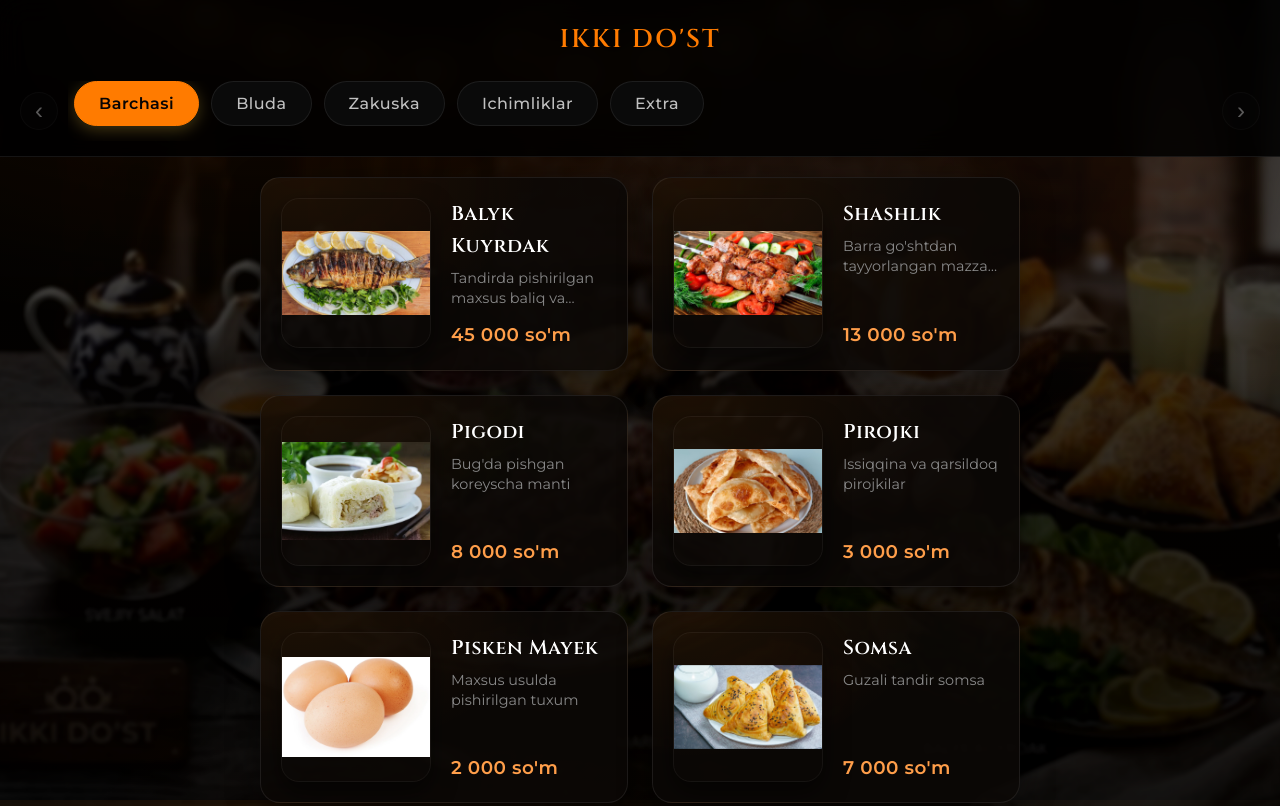
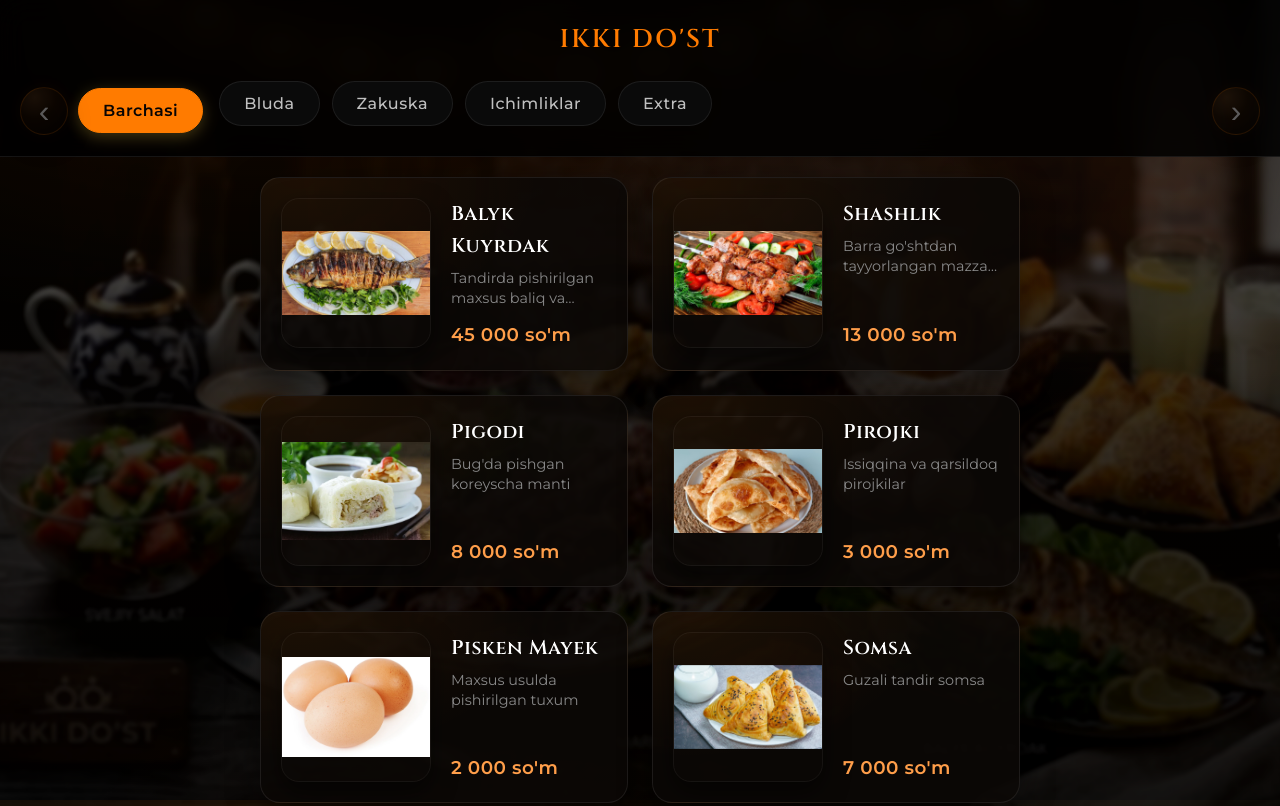
Before and after one commit to Ilxamjon/Eki-dos, a plain HTML site: page qr-cafe-menu/frontend/menu.html in a window 1280 px wide. Shown: the top 806 px of the page. Drawn offline with Linux system fonts and the light colour scheme; no server answers.

Commit message:
Pin All category and improve arrows
Made-with: Cursor:

```diff
--- a/qr-cafe-menu/frontend/css/styles.css
+++ b/qr-cafe-menu/frontend/css/styles.css
@@ -270,6 +270,10 @@ h4 {
     gap: 10px;
 }
 
+.cat-all {
+    flex: 0 0 auto;
+}
+
 .categories-scroll {
     display: flex;
     overflow-x: auto;
@@ -310,13 +314,13 @@ h4 {
 }
 
 .cat-arrow {
-    width: 38px;
-    height: 38px;
+    width: 48px;
+    height: 48px;
     border-radius: 999px;
-    border: 1px solid var(--border-subtle);
-    background: rgba(10, 10, 10, 0.85);
+    border: 1px solid rgba(255, 123, 0, 0.35);
+    background: radial-gradient(120% 120% at 30% 20%, rgba(255, 158, 74, 0.28) 0%, rgba(255, 123, 0, 0.10) 40%, rgba(0, 0, 0, 0.55) 100%);
     color: var(--text-white);
-    font-size: 1.5rem;
+    font-size: 2.0rem;
     line-height: 1;
     display: flex;
     align-items: center;
@@ -324,6 +328,7 @@ h4 {
     cursor: pointer;
     transition: var(--transition-smooth);
     flex: 0 0 auto;
+    box-shadow: 0 10px 26px rgba(0, 0, 0, 0.55), 0 0 18px rgba(255, 123, 0, 0.12);
 }
 
 .cat-arrow:active {
--- a/qr-cafe-menu/frontend/js/app.js
+++ b/qr-cafe-menu/frontend/js/app.js
@@ -165,7 +165,7 @@ function setupCategoryScrollArrows() {
     const rightBtn = document.querySelector('.cat-arrow-right');
     if (!leftBtn || !rightBtn) return;
 
-    // Always start from the beginning so "Barchasi" is visible.
+    // Always start from the beginning.
     scroller.scrollLeft = 0;
 
     const updateDisabled = () => {
--- a/qr-cafe-menu/frontend/menu.html
+++ b/qr-cafe-menu/frontend/menu.html
@@ -20,8 +20,8 @@
         </div>
         <div class="categories-wrapper">
             <button class="cat-arrow cat-arrow-left" type="button" aria-label="Chapga siljit" data-dir="-1">‹</button>
+            <button class="category-btn active cat-all" data-category="all">Barchasi</button>
             <div class="categories-scroll" id="categoriesContainer" aria-label="Kategoriyalar">
-                <button class="category-btn active" data-category="all">Barchasi</button>
                 <button class="category-btn" data-category="Bluda">Bluda</button>
                 <button class="category-btn" data-category="Zakuska">Zakuska</button>
                 <button class="category-btn" data-category="Ichimliklar">Ichimliklar</button>
```
